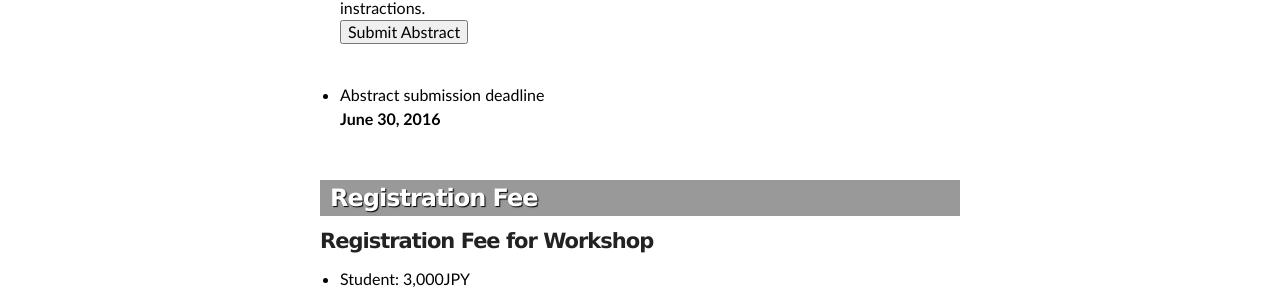
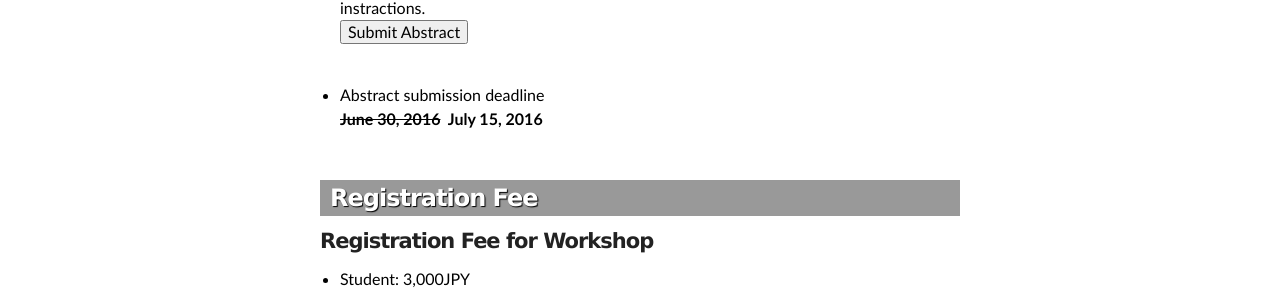
Before and after one commit to yamazakiM/WarrenWorkshop2016, a Jekyll site: the page built from registration/index.md, in a window 1280 px wide and 1362 px high. Shown: the part 866-1161 px from the top of the window. Built offline with Jekyll 4.4.1, drawn with Linux system fonts in a browser that asks for light colours; nearby versions of some CDN libraries; library files that are not in the unit come from our copies.

Commit message:
Update index.md

```diff
--- a/registration/index.md
+++ b/registration/index.md
@@ -50,7 +50,7 @@ layout: default
 
    <ul>
     <li id="registration">Abstract submission deadline<br>
-    <strong>June 30, 2016</strong></li>
+    <strong><del>June 30, 2016</del>&nbsp;&nbsp;July 15, 2016</strong></li>
   </ul>
   <!--<ul>
   <li>March 1, 2016 - June 30, 2016</li>
```
